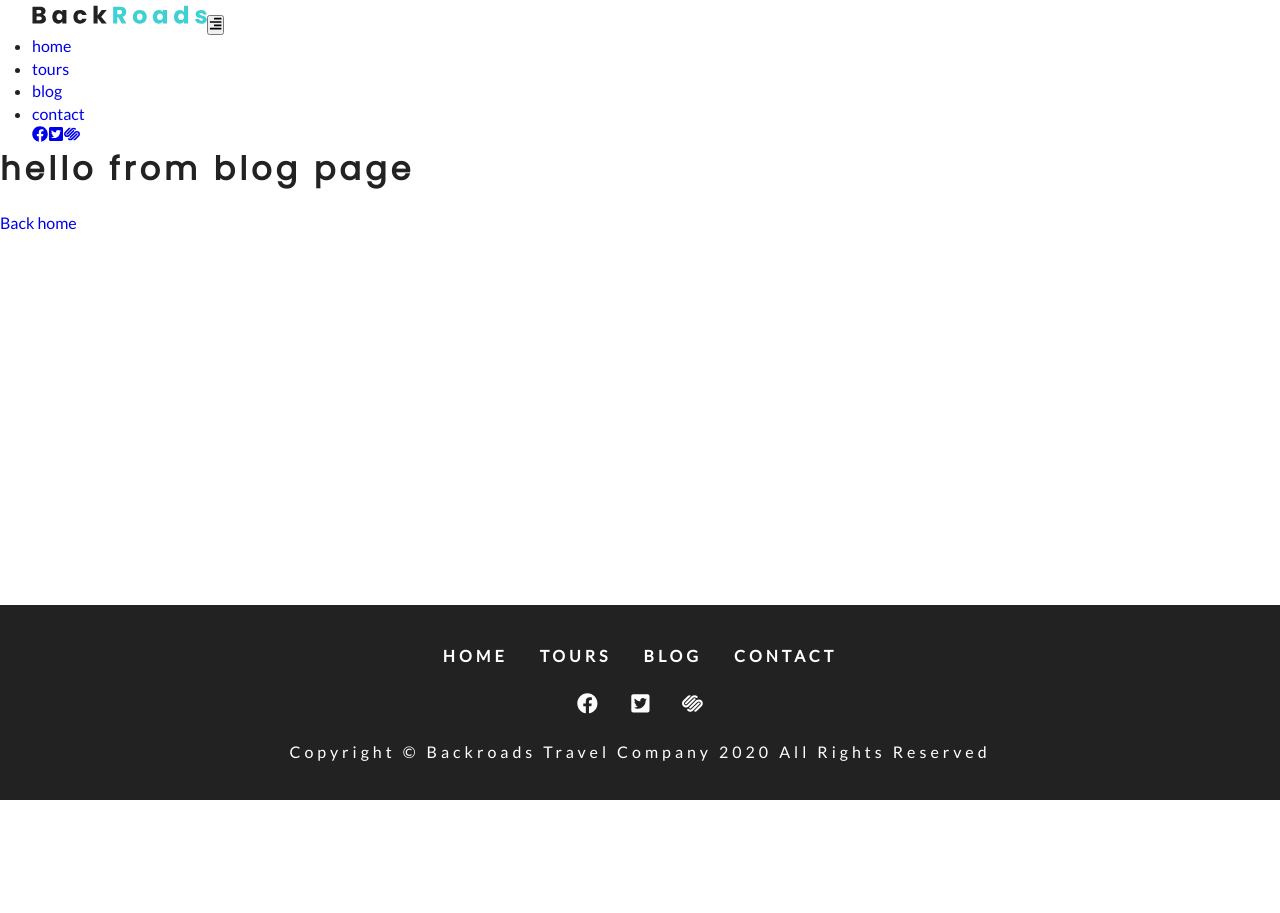
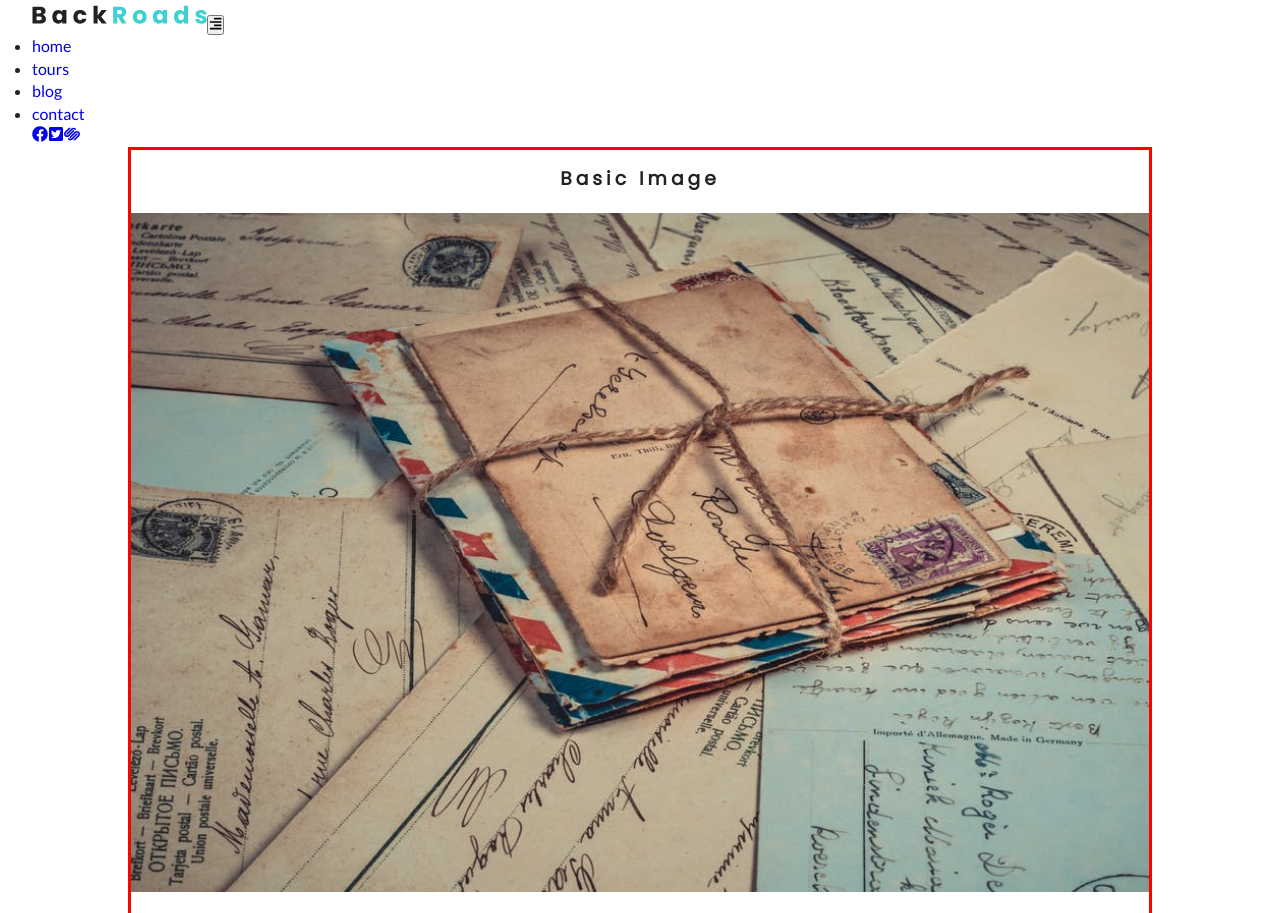
Before and after one commit to joanrig/joan-backroads, a Gatsby site: page /blog in a window 1280 px wide. Shown: the top 913 px of the page. Before the commit the page ends 800 px from the top, so only its background shows below. Built offline with nearby package versions, Linux system fonts and the light colour scheme; Gatsby itself is replaced by a stand-in of ours.

Commit message:
render images

```diff
--- a/src/pages/blog.js
+++ b/src/pages/blog.js
@@ -1,14 +1,13 @@
 import React from 'react'
 import { Link } from 'gatsby'
 import Layout from '../components/Layout'
+import Images from '../examples/Images'
 
 
 const blog = () => {
     return (
         <Layout>
-            <h1>hello from blog page</h1>
-
-            <Link to="/">Back home</Link>
+            <Images/>
         </Layout>
     )
 }
```
